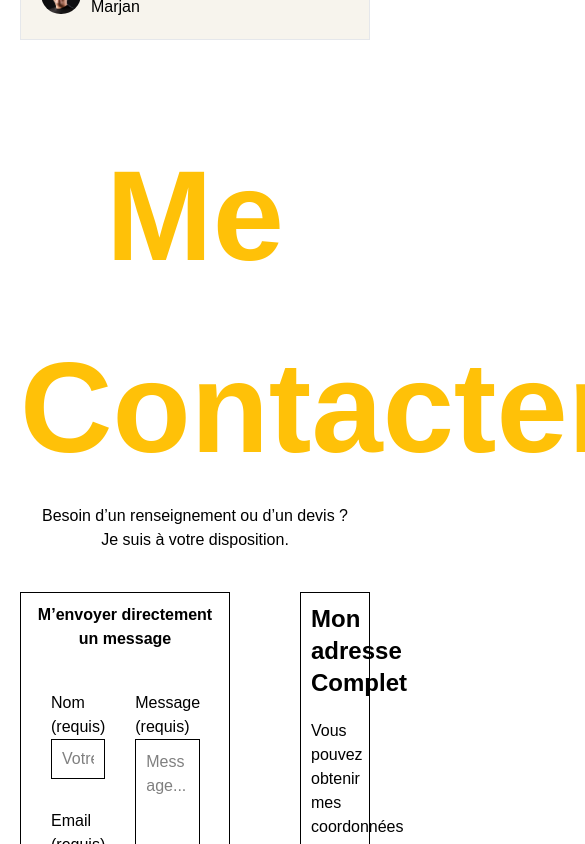
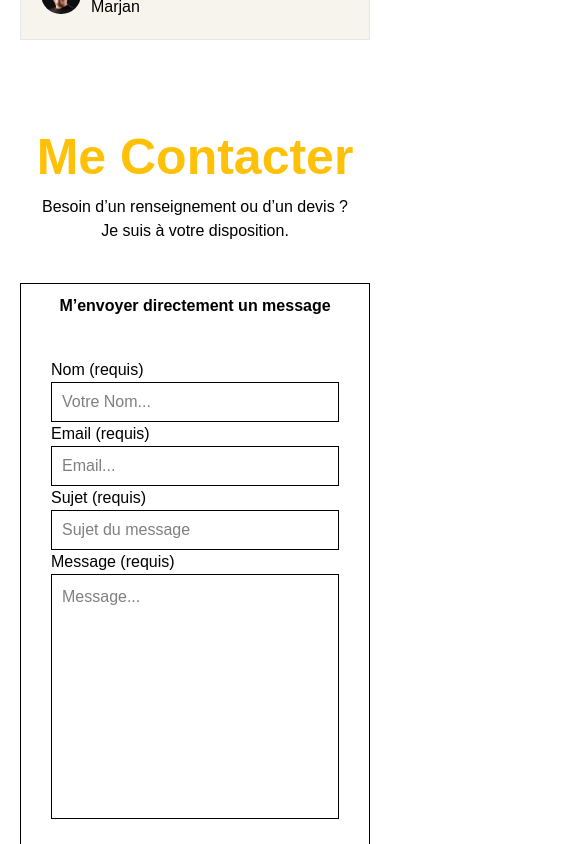
Before and after one commit to richazim/vtc, a Next.js app: page / in a window 390 px wide. Shown: the part 5520-6364 px from the top of the page, 585 px wide, since content can reach past the window. Built offline with nearby package versions, Linux system fonts and the light colour scheme.

Commit message:
Contact Form Responsiveness

```diff
--- a/components/ContactForm.tsx
+++ b/components/ContactForm.tsx
@@ -7,7 +7,7 @@ const ContactForm = ({containerStyle} : {containerStyle?: string}) => {
       <h5 className="font-bold text-center">M’envoyer directement un message</h5>
 
       <div className="my-[20px]">
-          <div className="inputs-container grid grid-rows-3 gap-[30px] p-[20px]">
+          <div className="inputs-container sm:grid sm:grid-rows-3 grid-rows-4  sm:gap-[30px] p-[20px]">
               <div className="input1">
                   <label htmlFor="name">Nom (requis)</label>
                   <div className="border">
@@ -22,14 +22,14 @@ const ContactForm = ({containerStyle} : {containerStyle?: string}) => {
                   </div>
               </div>
 
-              <div className="input3 row-start-3 row-end-4">
+              <div className="input3 sm:row-start-3 sm:row-end-4">
                   <label htmlFor="subject">Sujet (requis)</label>
                   <div className="border">
                       <input id="subject" name="subject" placeholder="Sujet du message" type="text" className="w-full h-full p-[10px]"/>
                   </div>
               </div>
 
-              <div className="input4 row-start-1 row-end-4">
+              <div className="input4 sm:row-start-1 sm:row-end-4">
                   <label htmlFor="message">Message (requis)</label>
                   <div className="border">
                       <textarea id="message" name="message" placeholder="Message..." rows={9} className="resize-none w-full h-full p-[10px]"/>
--- a/pages/Contact.tsx
+++ b/pages/Contact.tsx
@@ -7,12 +7,12 @@ import LocationMap from "@/components/LocationMap";
 const Contact = () => {
     return (
         <div id="contact" className="padding-top-nav h-padding">
-            <h2 className="text-[128px] font-bold text-center text-yellow">Me Contacter</h2>
+            <h2 className="lg:text-[128px] sm:text-[90px] text-[50px] font-bold text-center text-yellow">Me Contacter</h2>
             <p className="text-center font-light">Besoin d’un renseignement ou d’un devis ? </p>
             <p className="text-center pb-[40px]">Je suis à votre disposition.</p>
 
-            <div className="grid grid-cols-3 gap-x-[70px] gap-y-[20px] mb-[50px]">
-                <ContactForm containerStyle="row-span-2 col-span-2" />
+            <div className="grid lg:grid-cols-3 grid-col-1 gap-x-[70px] gap-y-[20px] mb-[50px]">
+                <ContactForm containerStyle="lg:row-span-2 lg:col-span-2" />
                 <ContactAddress/>
                 <LocationMap/>
             </div>
```
